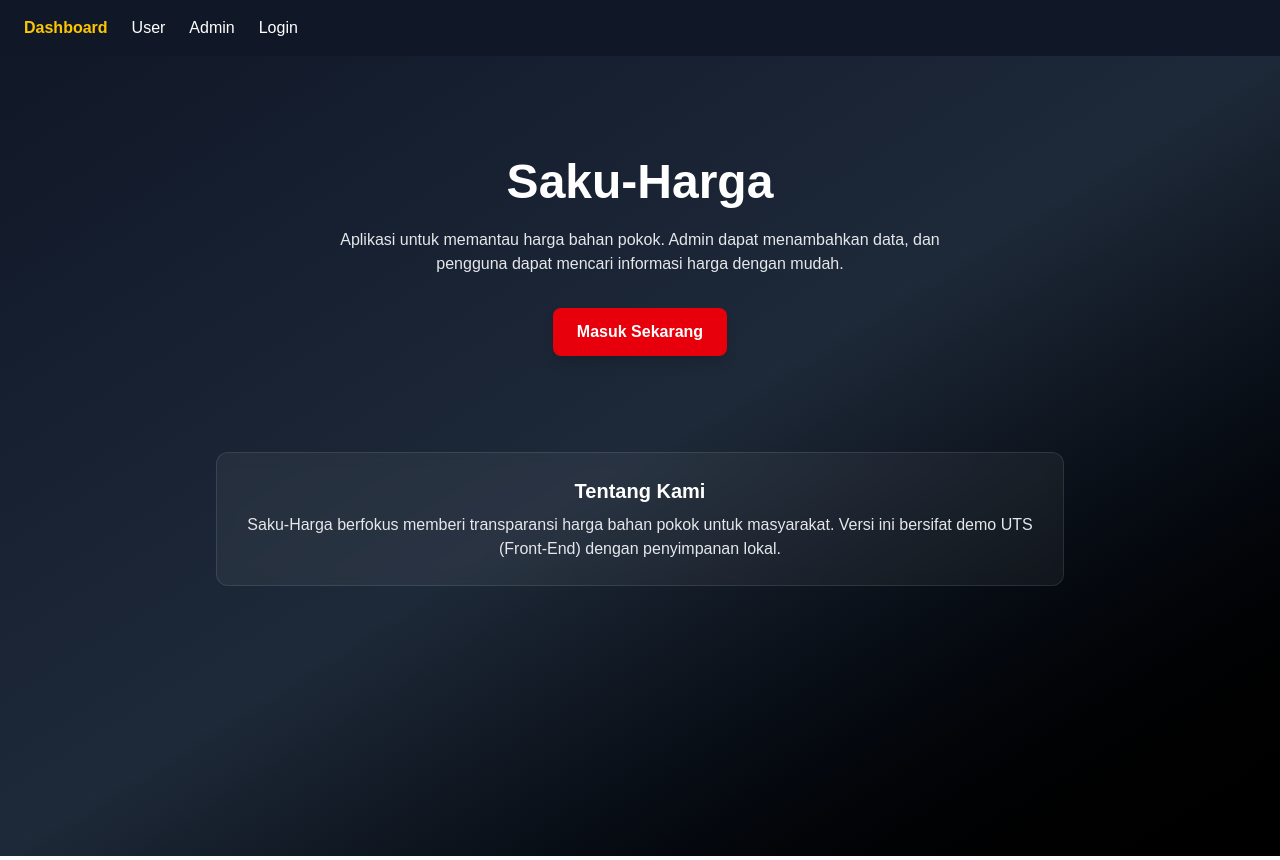
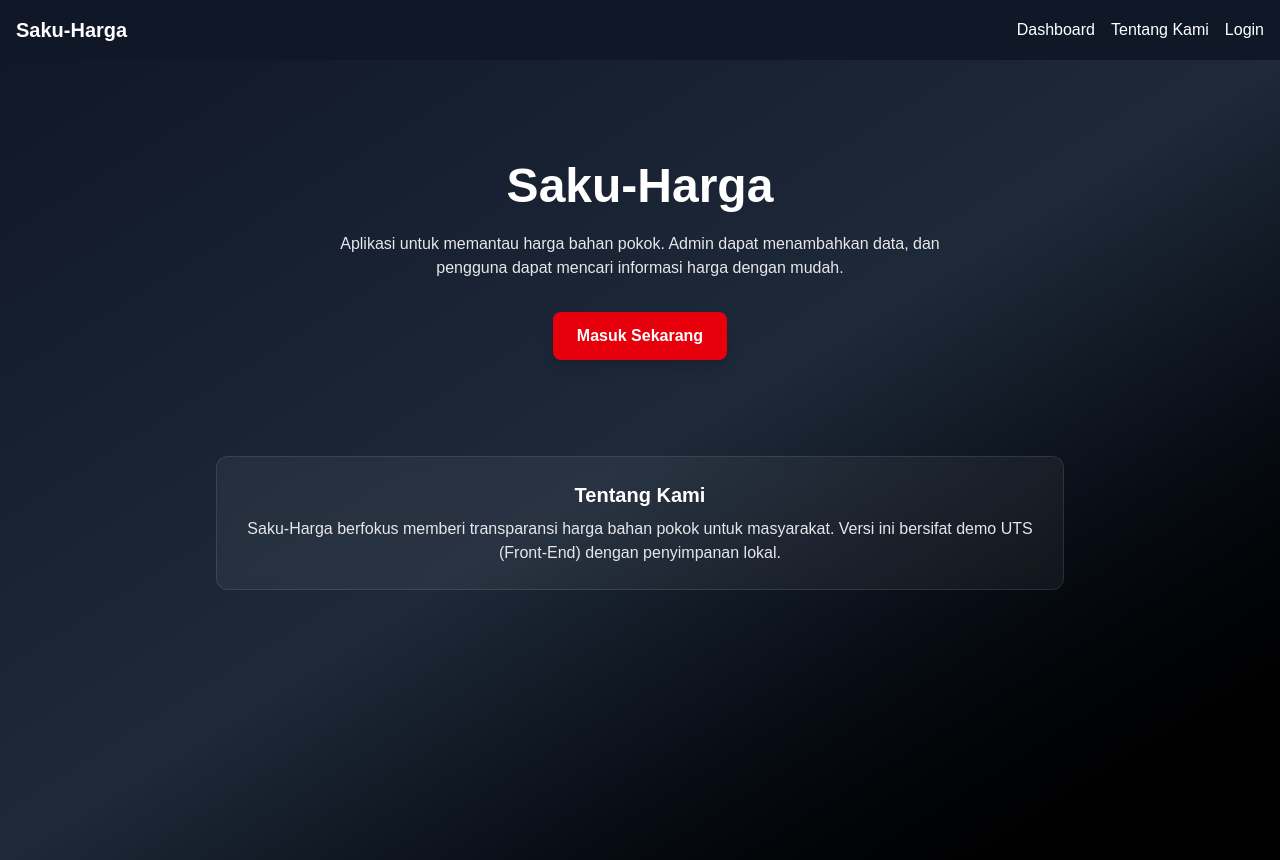
Before and after one commit to ArifaMuthmainnah/saku-harga, a Next.js app: page / in a window 1280 px wide. Built offline with nearby package versions, Linux system fonts and the light colour scheme.

Commit message:
feat: add dynamic navbar with role-based menus and profile dropdown

```diff
--- a/src/components/Navbar.tsx
+++ b/src/components/Navbar.tsx
@@ -10,53 +10,70 @@ export default function Navbar() {
   const [role, setRole] = useState<string | null>(null);
 
   useEffect(() => {
-    // Ambil role dari localStorage
     const storedRole = localStorage.getItem("role");
-    if (storedRole) {
     setRole(storedRole);
-    }
   }, []);
 
   const handleLogout = () => {
     localStorage.removeItem("role");
-    setRole(null);
     router.push("/login");
   };
 
-  const navItems = [
-    { href: "/", label: "Dashboard" },
-    { href: "/user", label: "User" },
-    { href: "/admin", label: "Admin" },
-    { href: "/login", label: "Login" },
-  ];
+  return (
+    <nav className="flex justify-between items-center bg-gray-900 text-white p-4 shadow">
+      {/* Judul Kiri */}
+      <div className="font-bold text-xl">
+        {role === "admin"
+          ? "Dashboard Admin"
+          : role === "user"
+          ? "Dashboard User"
+          : "Saku-Harga"}
+      </div>
 
-  return (
-    <nav className="bg-gray-900 text-white px-6 py-4 shadow-md flex justify-between items-center">
-      <ul className="flex space-x-6">
-        {navItems.map((item) => (
-          <li key={item.href}>
-            <Link
-              href={item.href}
-              className={`hover:text-yellow-400 transition ${
-                pathname === item.href ? "text-yellow-400 font-bold" : ""
-              }`}
-            >
-              {item.label}
-            </Link>
-          </li>
-        ))}
-      </ul>
-
-      {/* Jika user login, tampilkan tombol Logout */}
-      {role && (
+      {/* Menu Kanan */}
+      <div className="flex space-x-4">
+        {role === "admin" ? (
+          <>
+            <Link href="/admin">Dashboard Admin</Link>
+            <Link href="/about">Tentang Kami</Link>
+            <div className="relative group">
+              <button className="hover:text-yellow-400">Profil</button>
+              <div className="absolute hidden group-hover:block bg-white text-black p-2 rounded shadow right-0">
+                <p className="text-sm font-semibold">Admin</p>
                 <button
                   onClick={handleLogout}
-          className="bg-red-600 hover:bg-red-700 px-4 py-2 rounded text-white font-semibold"
+                  className="text-red-600 text-sm hover:underline"
                 >
                   Logout
                 </button>
+              </div>
+            </div>
+          </>
+        ) : role === "user" ? (
+          <>
+            <Link href="/user">Dashboard User</Link>
+            <Link href="/about">Tentang Kami</Link>
+            <div className="relative group">
+              <button className="hover:text-yellow-400">Profil</button>
+              <div className="absolute hidden group-hover:block bg-white text-black p-2 rounded shadow right-0">
+                <p className="text-sm font-semibold">User</p>
+                <button
+                  onClick={handleLogout}
+                  className="text-red-600 text-sm hover:underline"
+                >
+                  Logout
+                </button>
+              </div>
+            </div>
+          </>
+        ) : (
+          <>
+            <Link href="/">Dashboard</Link>
+            <Link href="/about">Tentang Kami</Link>
+            <Link href="/login">Login</Link>
+          </>
         )}
-
+      </div>
     </nav>
   );
 }
```
Lines whose indentation alone changed are shown as unchanged.
